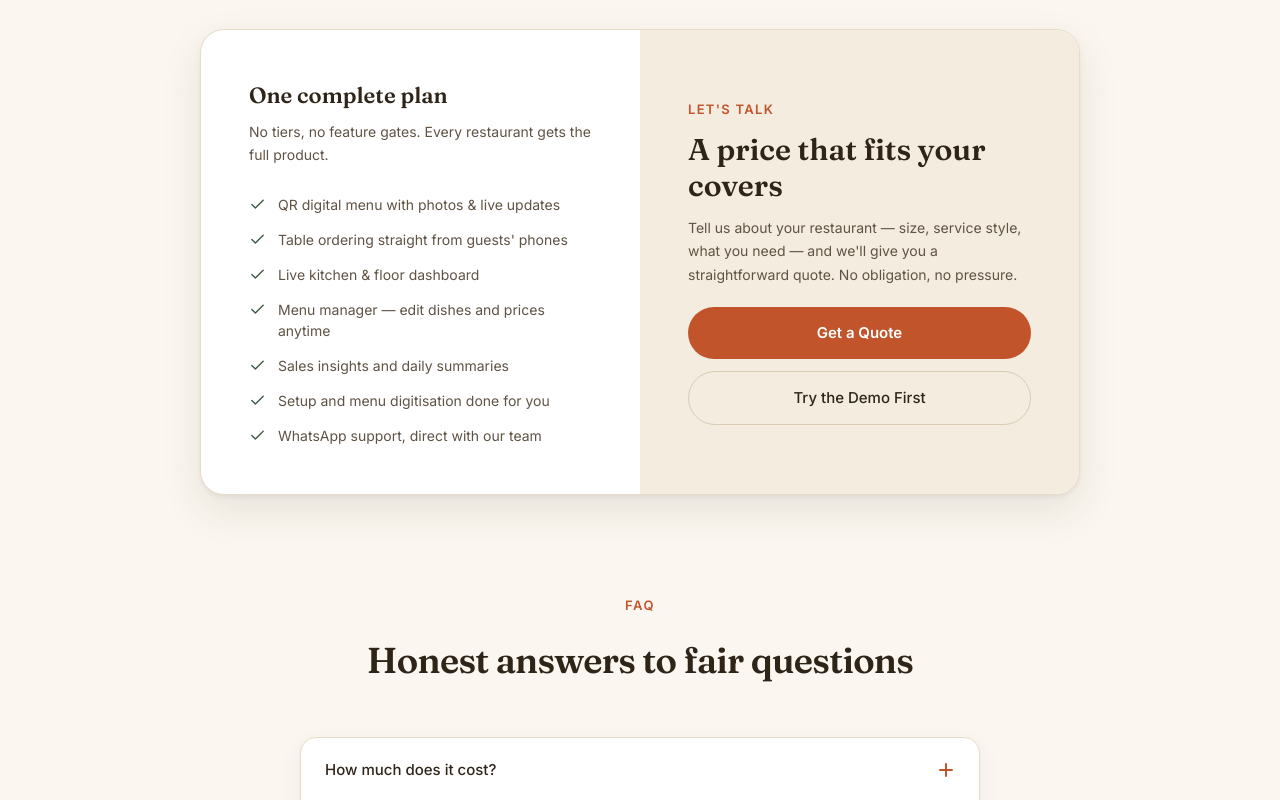
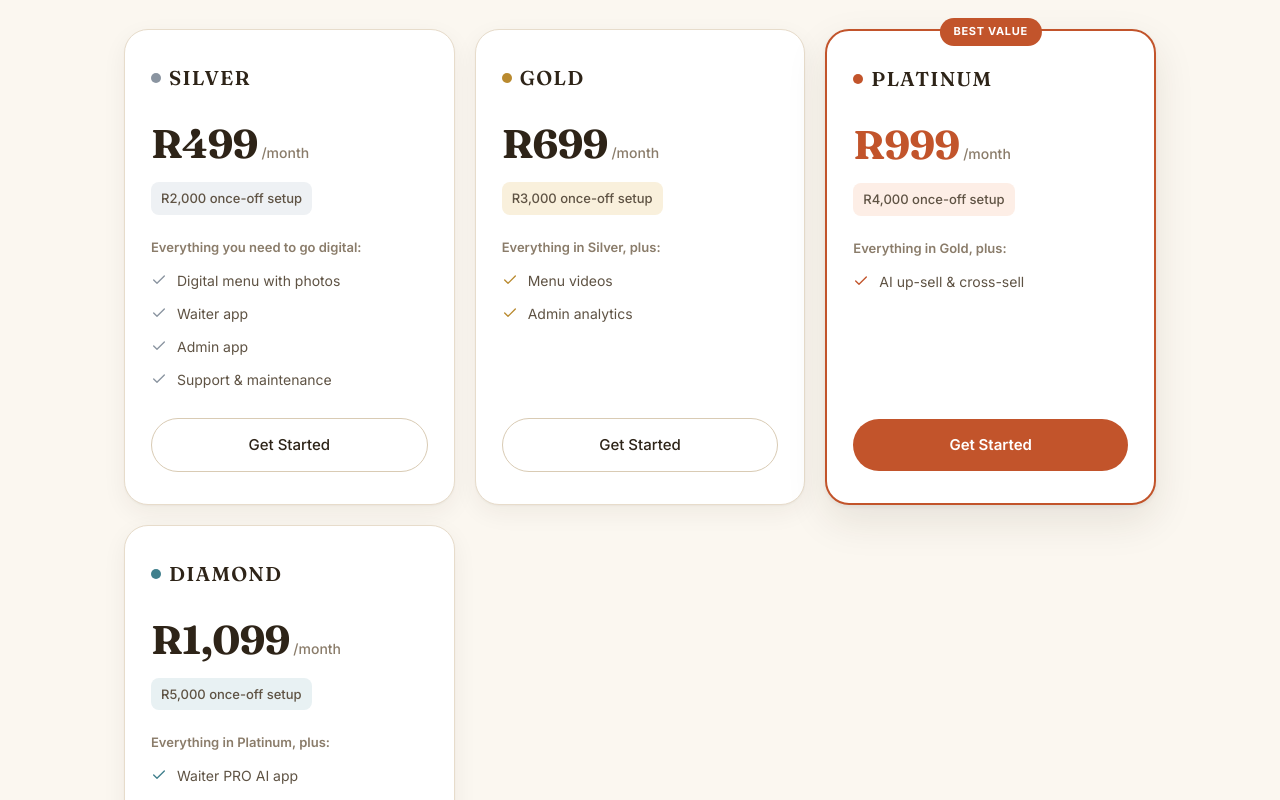
Before and after one commit to KingKj-13/EmenuTechnologies, a Next.js app: page /pricing in a window 1280 px wide. Shown: the part 420-1220 px from the top of the page. Built offline with nearby package versions, Linux system fonts and the light colour scheme.

Commit message:
New demo (Demo Steakhouse) + real pricing packages

```diff
--- a/src/components/DemoShowcase.tsx
+++ b/src/components/DemoShowcase.tsx
@@ -6,10 +6,10 @@ import SectionWrapper from "./ui/SectionWrapper";
 // Real, clickable product demos — clearly labelled as sample environments.
 const demos = [
   {
-    title: "Trumps Prime Grillhouse",
+    title: "Demo Steakhouse — Guest Menu",
     description:
-      "Our most polished sample restaurant — a premium steakhouse menu with wine cellar, cocktails, set menus, and table ordering.",
-    url: "https://emenyu.com/Trump/Table1",
+      "Our flagship sample restaurant: browse dishes with real photos, get one-tap chef pairings, and place a test order from your phone.",
+    url: "https://emenyu.com/demo/table1/menu",
     tag: "Featured",
     emoji: "🥩",
   },
--- a/src/components/FAQ.tsx
+++ b/src/components/FAQ.tsx
@@ -7,7 +7,12 @@ const faqs = [
   {
     question: "How much does it cost?",
     answer:
-      "We don't publish a flat price because restaurants differ so much in size and needs. Get in touch, tell us about your restaurant, and we'll give you a clear quote. Restaurants joining now get founding-partner rates, locked in permanently.",
+      "Four packages: Silver at R499/month, Gold at R699/month, Platinum at R999/month, and Diamond at R1,099/month. Each has a once-off setup fee (R2,000–R5,000) that covers digitising your full menu, photos, and QR codes. Founding partners lock in their rate permanently.",
+  },
+  {
+    question: "What's the difference between the packages?",
+    answer:
+      "Silver covers the essentials: digital menu with photos, waiter app, admin app, and support. Gold adds menu videos and admin analytics. Platinum adds AI up-sell and cross-sell suggestions. Diamond adds the Waiter PRO AI app and food ratings.",
   },
   {
     question: "What does the Founding Partner Program mean?",
--- a/src/components/Pricing.tsx
+++ b/src/components/Pricing.tsx
@@ -5,15 +5,53 @@ import SectionWrapper from "./ui/SectionWrapper";
 import GlowButton from "./ui/GlowButton";
 import { Check } from "lucide-react";
 
-// No public price list yet — pricing is discussed per restaurant.
-const included = [
-  "QR digital menu with photos & live updates",
-  "Table ordering straight from guests' phones",
-  "Live kitchen & floor dashboard",
-  "Menu manager — edit dishes and prices anytime",
-  "Sales insights and daily summaries",
-  "Setup and menu digitisation done for you",
-  "WhatsApp support, direct with our team",
+const plans = [
+  {
+    name: "Silver",
+    monthly: "R499",
+    setup: "R2,000",
+    color: "#8a94a0",
+    soft: "#eef1f4",
+    isFeatured: false,
+    baseline: "Everything you need to go digital",
+    features: [
+      "Digital menu with photos",
+      "Waiter app",
+      "Admin app",
+      "Support & maintenance",
+    ],
+  },
+  {
+    name: "Gold",
+    monthly: "R699",
+    setup: "R3,000",
+    color: "#b98a2f",
+    soft: "#f9f0dc",
+    isFeatured: false,
+    baseline: "Everything in Silver, plus",
+    features: ["Menu videos", "Admin analytics"],
+  },
+  {
+    name: "Platinum",
+    monthly: "R999",
+    setup: "R4,000",
+    color: "#c2542b",
+    soft: "#fdeee6",
+    isFeatured: true,
+    badge: "Best Value",
+    baseline: "Everything in Gold, plus",
+    features: ["AI up-sell & cross-sell"],
+  },
+  {
+    name: "Diamond",
+    monthly: "R1,099",
+    setup: "R5,000",
+    color: "#3f7f8c",
+    soft: "#e8f1f3",
+    isFeatured: false,
+    baseline: "Everything in Platinum, plus",
+    features: ["Waiter PRO AI app", "Food ratings"],
+  },
 ];
 
 export default function Pricing({ showHeader = true }: { showHeader?: boolean }) {
@@ -44,7 +82,7 @@ export default function Pricing({ showHeader = true }: { showHeader?: boolean })
                 color: "var(--ink)",
               }}
             >
-              Priced for your restaurant, not a spreadsheet
+              Four packages, clear prices
             </motion.h2>
             <motion.p
               initial={{ opacity: 0, y: 20 }}
@@ -58,69 +96,163 @@ export default function Pricing({ showHeader = true }: { showHeader?: boolean })
                 margin: "0 auto",
               }}
             >
-              Every restaurant is different, so we&apos;d rather talk than
-              publish a one-size-fits-all number. Founding partners get
-              preferential rates, locked in for good.
+              A once-off setup fee covers digitising your full menu. Then one
+              flat monthly fee — no hidden costs, no long-term contract.
             </motion.p>
           </div>
         )}
 
-        {/* Single honest card */}
+        {/* Pricing grid */}
+        <div
+          style={{
+            display: "grid",
+            gridTemplateColumns: "repeat(auto-fit, minmax(250px, 1fr))",
+            gap: 20,
+            alignItems: "stretch",
+          }}
+        >
+          {plans.map((plan, i) => (
             <motion.div
+              key={plan.name}
               initial={{ opacity: 0, y: 40 }}
               whileInView={{ opacity: 1, y: 0 }}
               viewport={{ once: true }}
-          transition={{ duration: 0.7 }}
+              transition={{ duration: 0.6, delay: i * 0.1 }}
               style={{
-            maxWidth: 880,
-            margin: "0 auto",
                 borderRadius: "var(--radius-xl)",
-            border: "1px solid var(--line)",
+                border: plan.isFeatured
+                  ? `2px solid ${plan.color}`
+                  : "1px solid var(--line)",
                 background: "var(--surface)",
-            boxShadow: "var(--shadow-lift)",
-            overflow: "hidden",
-            display: "grid",
-            gridTemplateColumns: "repeat(auto-fit, minmax(300px, 1fr))",
+                padding: "32px 26px",
+                position: "relative",
+                display: "flex",
+                flexDirection: "column",
+                boxShadow: plan.isFeatured
+                  ? "var(--shadow-lift)"
+                  : "var(--shadow-card)",
               }}
             >
-          {/* Left: what's included */}
-          <div style={{ padding: "clamp(32px, 5vw, 48px)" }}>
+              {plan.isFeatured && plan.badge && (
+                <div
+                  style={{
+                    position: "absolute",
+                    top: -13,
+                    left: "50%",
+                    transform: "translateX(-50%)",
+                    background: plan.color,
+                    color: "#fff",
+                    fontSize: 11,
+                    fontWeight: 700,
+                    letterSpacing: "0.06em",
+                    textTransform: "uppercase",
+                    padding: "5px 14px",
+                    borderRadius: 100,
+                    whiteSpace: "nowrap",
+                  }}
+                >
+                  {plan.badge}
+                </div>
+              )}
+
+              {/* Tier name */}
+              <div
+                style={{
+                  display: "flex",
+                  alignItems: "center",
+                  gap: 8,
+                  marginBottom: 18,
+                }}
+              >
+                <span
+                  style={{
+                    width: 10,
+                    height: 10,
+                    borderRadius: "50%",
+                    background: plan.color,
+                  }}
+                />
                 <h3
                   style={{
-                fontSize: 22,
+                    fontSize: 20,
                     fontWeight: 600,
                     fontFamily: "var(--font-display)",
-                marginBottom: 8,
                     color: "var(--ink)",
+                    textTransform: "uppercase",
+                    letterSpacing: "0.06em",
                   }}
                 >
-              One complete plan
+                  {plan.name}
                 </h3>
-            <p
+              </div>
+
+              {/* Price */}
+              <div style={{ marginBottom: 6 }}>
+                <span
+                  style={{
+                    fontFamily: "var(--font-display)",
+                    fontSize: 40,
+                    fontWeight: 700,
+                    letterSpacing: "-0.02em",
+                    color: plan.isFeatured ? plan.color : "var(--ink)",
+                  }}
+                >
+                  {plan.monthly}
+                </span>
+                <span
                   style={{
                     fontSize: 14,
-                color: "var(--ink-soft)",
-                marginBottom: 28,
-                lineHeight: 1.6,
+                    color: "var(--ink-muted)",
+                    fontWeight: 500,
                   }}
                 >
-              No tiers, no feature gates. Every restaurant gets the full
-              product.
-            </p>
+                  {" "}
+                  /month
+                </span>
+              </div>
+              <div
+                style={{
+                  fontSize: 13,
+                  color: "var(--ink-soft)",
+                  background: plan.soft,
+                  borderRadius: 8,
+                  padding: "6px 10px",
+                  display: "inline-block",
+                  alignSelf: "flex-start",
+                  marginBottom: 22,
+                  fontWeight: 500,
+                }}
+              >
+                {plan.setup} once-off setup
+              </div>
+
+              {/* Features */}
+              <div
+                style={{
+                  fontSize: 13,
+                  fontWeight: 600,
+                  color: "var(--ink-muted)",
+                  marginBottom: 12,
+                }}
+              >
+                {plan.baseline}:
+              </div>
               <div
                 style={{
                   display: "flex",
                   flexDirection: "column",
-                gap: 14,
+                  gap: 12,
+                  flex: 1,
+                  marginBottom: 28,
                 }}
               >
-              {included.map((feature) => (
+                {plan.features.map((feature) => (
                   <div
                     key={feature}
                     style={{
                       display: "flex",
                       alignItems: "flex-start",
-                    gap: 12,
+                      gap: 10,
                       fontSize: 14,
                       color: "var(--ink-soft)",
                       lineHeight: 1.5,
@@ -128,81 +260,62 @@ export default function Pricing({ showHeader = true }: { showHeader?: boolean })
                   >
                     <span
                       style={{
-                      color: "var(--forest)",
+                        color: plan.color,
                         flexShrink: 0,
                         marginTop: 2,
                       }}
                     >
-                    <Check size={17} />
+                      <Check size={16} />
                     </span>
                     {feature}
                   </div>
                 ))}
               </div>
+
+              <GlowButton
+                variant={plan.isFeatured ? "primary" : "secondary"}
+                href="/contact"
+                className="w-full"
+              >
+                <span
+                  style={{ display: "block", width: "100%", textAlign: "center" }}
+                >
+                  Get Started
+                </span>
+              </GlowButton>
+            </motion.div>
+          ))}
         </div>
 
-          {/* Right: CTA */}
-          <div
+        {/* Honest footnote */}
+        <motion.p
+          initial={{ opacity: 0 }}
+          whileInView={{ opacity: 1 }}
+          viewport={{ once: true }}
+          transition={{ duration: 0.6, delay: 0.3 }}
           style={{
-              padding: "clamp(32px, 5vw, 48px)",
-              background: "var(--paper-deep)",
-              display: "flex",
-              flexDirection: "column",
-              justifyContent: "center",
-              gap: 20,
-            }}
-          >
-            <div>
-              <div
-                style={{
-                  fontSize: 13,
-                  fontWeight: 600,
-                  color: "var(--terracotta)",
-                  textTransform: "uppercase",
-                  letterSpacing: "0.1em",
-                  marginBottom: 12,
-                }}
-              >
-                Let&apos;s talk
-              </div>
-              <div
-                style={{
-                  fontFamily: "var(--font-display)",
-                  fontSize: 30,
-                  fontWeight: 600,
-                  color: "var(--ink)",
-                  lineHeight: 1.2,
-                  marginBottom: 12,
-                }}
-              >
-                A price that fits your covers
-              </div>
-              <p
-                style={{
+            textAlign: "center",
             fontSize: 14,
-                  color: "var(--ink-soft)",
+            color: "var(--ink-muted)",
+            marginTop: 36,
+            maxWidth: 560,
+            marginLeft: "auto",
+            marginRight: "auto",
             lineHeight: 1.7,
           }}
         >
-                Tell us about your restaurant — size, service style, what you
-                need — and we&apos;ll give you a straightforward quote. No
-                obligation, no pressure.
-              </p>
-            </div>
-            <div style={{ display: "flex", flexDirection: "column", gap: 12 }}>
-              <GlowButton variant="primary" href="/contact" className="w-full">
-                <span style={{ display: "block", width: "100%", textAlign: "center" }}>
-                  Get a Quote
-                </span>
-              </GlowButton>
-              <GlowButton variant="secondary" href="/demo" className="w-full">
-                <span style={{ display: "block", width: "100%", textAlign: "center" }}>
-                  Try the Demo First
-                </span>
-              </GlowButton>
-            </div>
-          </div>
-        </motion.div>
+          All packages are month-to-month — cancel anytime. Founding partner
+          restaurants lock in their rate permanently.{" "}
+          <a
+            href="https://emenyu.com/demo/table1/menu"
+            target="_blank"
+            rel="noopener noreferrer"
+            style={{ color: "var(--terracotta)", fontWeight: 600 }}
+          >
+            Try the live demo
+          </a>{" "}
+          before you decide.
+        </motion.p>
       </div>
     </SectionWrapper>
   );
```
Also changed, not shown: src/components/Hero.tsx (+172 -144 lines). Lines whose indentation alone changed are shown as unchanged.
